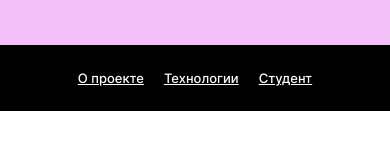
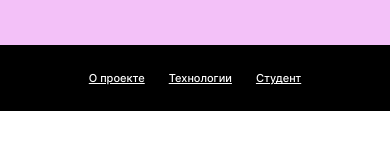
Before and after one commit to mahakomar11/movies-explorer-frontend, a React (Create React App) app: page / in a window 390 px wide. Shown: the part 659-819 px from the top of the page. Built offline with nearby package versions, Linux system fonts and the light colour scheme.

Commit message:
Make adaptive NavTab

```diff
--- a/src/components/NavTab/NavTab.css
+++ b/src/components/NavTab/NavTab.css
@@ -21,3 +21,10 @@
 .nav-tab__link:hover {
   text-decoration: none;
 }
+
+@media screen and (max-width: 540px) {
+  .nav-tab__link {
+    font-size: 11px;
+    margin-right: 24px;
+  }
+}
```
